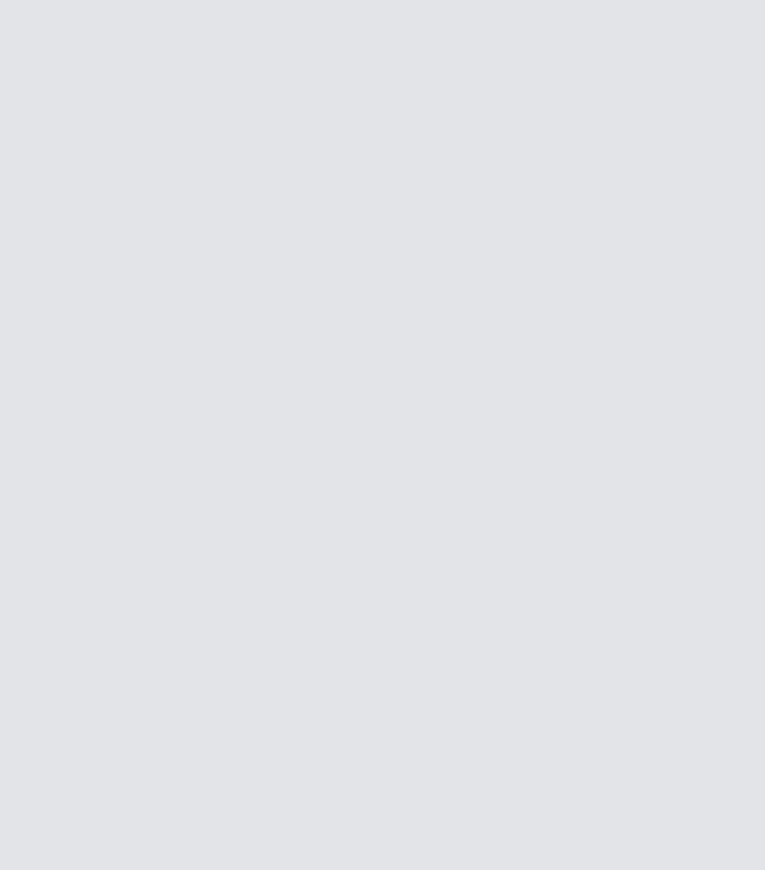
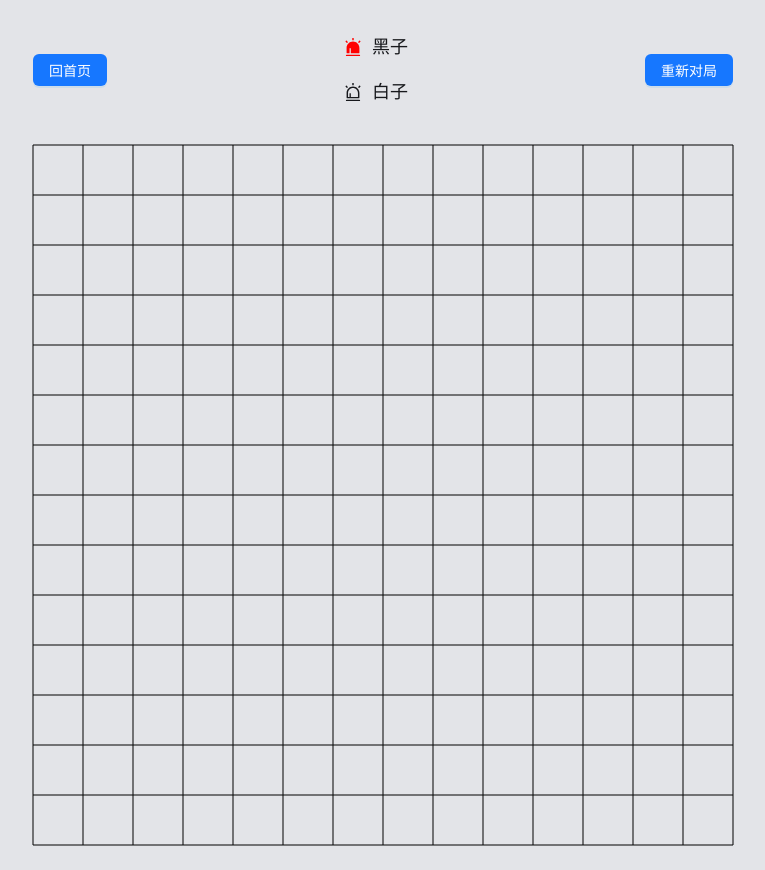
Before and after one commit to hapiLIU/YunGui, a React (Create React App) app: page /gobang in a window 1280 px wide. Before the commit this address had no page. Shown: the whole page, without its empty margins (257-1022 px from the left). Before the commit the page ends 800 px from the top, so only its background shows below. Built offline with nearby package versions, Linux system fonts and the light colour scheme.

Commit message:
feat: 五子棋搭建，棋盘完成，部分功能未实现

```diff
--- a/package.json
+++ b/package.json
@@ -3,6 +3,7 @@
   "version": "0.1.0",
   "private": true,
   "dependencies": {
+    "@ant-design/icons": "^5.1.4",
     "@testing-library/jest-dom": "^5.16.5",
     "@testing-library/react": "^13.4.0",
     "@testing-library/user-event": "^13.5.0",
--- /dev/null
+++ b/src/components/Gobang/index.scss
@@ -0,0 +1,16 @@
+.mainGobang{
+    width: 100vw;
+    height: 100vh;
+    display: flex;
+    flex-direction: column;
+    justify-content: center;
+    align-items: center;
+
+    .headerGobang{
+        width: 700px;
+        height: 100px;
+    }
+    .contentGobang{
+
+    }
+}
--- /dev/null
+++ b/src/components/Gobang/index.tsx
@@ -0,0 +1,141 @@
+import { useEffect, useState } from 'react';
+import './index.scss';
+import { Button } from 'antd';
+import { useNavigate } from 'react-router-dom';
+import { AlertFilled, AlertOutlined } from '@ant-design/icons';
+
+interface Gobang {
+    row: number,
+    col: number,
+    color: 'black' | 'white' | null
+}
+
+const Gobang = () => {
+    const navigate = useNavigate()
+
+    const generateData = () => {
+        const board: Gobang[][] = [];
+        for (let i = 0; i < 15; i++) {
+            board[i] = [];
+            for (let j = 0; j < 15; j++) {
+                board[i][j] = {
+                    row: i,
+                    col: j,
+                    color: null
+                };
+            }
+        }
+        return board
+    }
+
+    const [pieces, setPieces] = useState<Gobang[][]>(generateData())    //  棋子数据
+    const [rotationColor, setRotationColor] = useState<boolean>(true) //  轮换棋子颜色 true:'black' | false: 'white'
+    const [gameState, setGameState] = useState<string>('NotStart') // 游戏状态  NotStart/未开始 Start/开始 Suspend/暂停 Over/结束 Win/胜利
+    const [showOverlay, setShowOverlay] = useState(false);  // 全局蒙版
+    const gameStateWord: any = {
+        NotStart: "游戏未开始",
+        Start: "游戏开始",
+        Suspend: "游戏暂停！",
+        Over: "游戏结束！",
+        Win: "胜利！！！",
+    }
+
+    useEffect(() => {
+        const canvas = document.getElementById('gobang') as HTMLCanvasElement;
+        const ctx = canvas.getContext('2d') as CanvasRenderingContext2D;
+
+        const cellSize = 50; // 格子大小
+        const gridSize = cellSize * 15; // 棋盘大小
+
+        canvas.width = cellSize * 15;
+        canvas.height = cellSize * 15;
+
+        // 绘制棋盘
+        ctx.beginPath();
+        for (let i = 0; i < 15; i++) {
+            ctx.moveTo(cellSize / 2 + i * cellSize, cellSize / 2);
+            ctx.lineTo(cellSize / 2 + i * cellSize, gridSize - cellSize / 2);
+            ctx.moveTo(cellSize / 2, cellSize / 2 + i * cellSize);
+            ctx.lineTo(gridSize - cellSize / 2, cellSize / 2 + i * cellSize);
+        }
+        ctx.stroke();
+
+        // 绘制棋子
+        const drawPiece = (x: number, y: number, color: string) => {
+            ctx.beginPath();
+            ctx.arc(
+                cellSize / 2 + x * cellSize,
+                cellSize / 2 + y * cellSize,
+                cellSize / 2 - 4,
+                0,
+                2 * Math.PI
+            );
+            ctx.fillStyle = color;
+            ctx.fill();
+        };
+
+        // 示例：绘制一个黑色棋子
+        // drawPiece(7, 7, 'black');
+        pieces.forEach(item => {
+            item.forEach(items => {
+                if (items.color) {
+                    drawPiece(items.col, items.row, items.color);
+                }
+            })
+        })
+    }, [pieces]);
+
+    // 根据落子位置处理数据绘制棋子
+    const handleBoardClick = (event: React.MouseEvent<HTMLCanvasElement>) => {
+        const canvas = event.currentTarget;
+        const rect = canvas.getBoundingClientRect();
+        const x = event.clientX - rect.left;
+        const y = event.clientY - rect.top;
+
+        const cellSize = 50; // 格子大小
+        const row = Math.floor(y / cellSize);
+        const col = Math.floor(x / cellSize);
+
+        let copyData = [...pieces]
+        if (!copyData[row][col].color) {
+            copyData[row][col].color = rotationColor ? 'black' : 'white'
+            setPieces(copyData)
+            setRotationColor(pre => !pre)
+            setGameState('Start')   // 处理不严谨，下次继续优化项
+        }
+    };
+
+    // 重新对局
+    const again = () => {
+        setPieces(generateData())
+        setRotationColor(true)
+        setGameState('NotStart')
+    }
+
+    // 切换开始方
+    const changeStartColor = (color: string) => {
+        if (gameState == 'NotStart' && (rotationColor ? 'black' : 'white') != color) {
+            setRotationColor(pre => !pre)
+        } else {
+            // 做个全局提示
+        }
+    }
+
+
+    return (
+        <div className='mainGobang'>
+            <h1>五子棋</h1>
+            <div className='headerGobang' style={{ display: 'flex', justifyContent: 'space-between', alignItems: 'center' }}>
+                <Button type="primary" onClick={() => navigate('/')}>回首页</Button>
+                <div style={{ fontSize: 18 }}>
+                    <p><AlertFilled style={{ marginRight: 10, color: rotationColor ? "red" : '' }} onClick={() => changeStartColor('black')} />黑子</p>
+                    <p><AlertOutlined style={{ marginRight: 10, color: !rotationColor ? "red" : '' }} onClick={() => changeStartColor('white')} />白子</p>
+                </div>
+                <Button type="primary" onClick={again}>重新对局</Button>
+            </div>
+            <canvas className='contentGobang' id='gobang' onClick={(event) => handleBoardClick(event)} />
+        </div>
+    );
+}
+
+export default Gobang;
--- a/src/components/Minesweeper/index.tsx
+++ b/src/components/Minesweeper/index.tsx
@@ -13,6 +13,7 @@ const Minesweeper = () => {
 
   return (
     <div className='main'>
+      <h1>扫雷</h1>
       <Button type="primary" onClick={() => setModalOpen(true)} style={{ width: 200, height: 50, margin: 20 }}>
         开始游戏
       </Button>
--- a/src/components/Sudoku/index.tsx
+++ b/src/components/Sudoku/index.tsx
@@ -10,6 +10,7 @@ const Sudoku = () => {
 
     return (
         <div className='main'>
+            <h1>数独</h1>
             <Button type="primary" onClick={() => setModalOpen(true)} style={{ width: 200, height: 50, margin: 20 }}>
                 开始游戏
             </Button>
--- a/src/components/home/index.tsx
+++ b/src/components/home/index.tsx
@@ -37,10 +37,10 @@ export default function Home() {
                 </label>
             </div>
             <div className='menu'>
-                <Button className='menuBtn' onClick={() => navigate('/minesweeper')}>💣</Button>
-                <Button className='menuBtn' onClick={() => navigate('/sudoku')}>9️⃣</Button>
-                {/* <Button className='menuBtn'>♠</Button>
-                <Button className='menuBtn'>⚄</Button> */}
+                <Button className='menuBtn' title='扫雷' onClick={() => navigate('/minesweeper')}>💣</Button>
+                <Button className='menuBtn' title='数独' onClick={() => navigate('/sudoku')}>9️⃣</Button>
+                <Button className='menuBtn'>♠</Button>
+                <Button className='menuBtn' onClick={() => navigate('/gobang')}>⚄</Button>
             </div>
         </div>
     )
--- a/src/routes/router.tsx
+++ b/src/routes/router.tsx
@@ -5,6 +5,7 @@ import MinesweeperGame from '../components/Minesweeper/game';
 import Home from '../components/home';
 import Sudoku from '../components/Sudoku';
 import SudokuGame from '../components/Sudoku/game';
+import Gobang from '../components/Gobang';
 
 export default function Router() {
     return (
@@ -15,6 +16,7 @@ export default function Router() {
                 <Route path="/minesweeper/game/:rows/:cols/:mines" element={<MinesweeperGame />}></Route>
                 <Route path="/sudoku" element={<Sudoku />}></Route>
                 <Route path="/sudoku/game/:modal" element={<SudokuGame />}></Route>
+                <Route path="/gobang" element={<Gobang />}></Route>
             </Routes>
         </BrowserRouter>
     );
```
Also changed, not shown: 1 other file (tests, documents, lock files or other folders).
